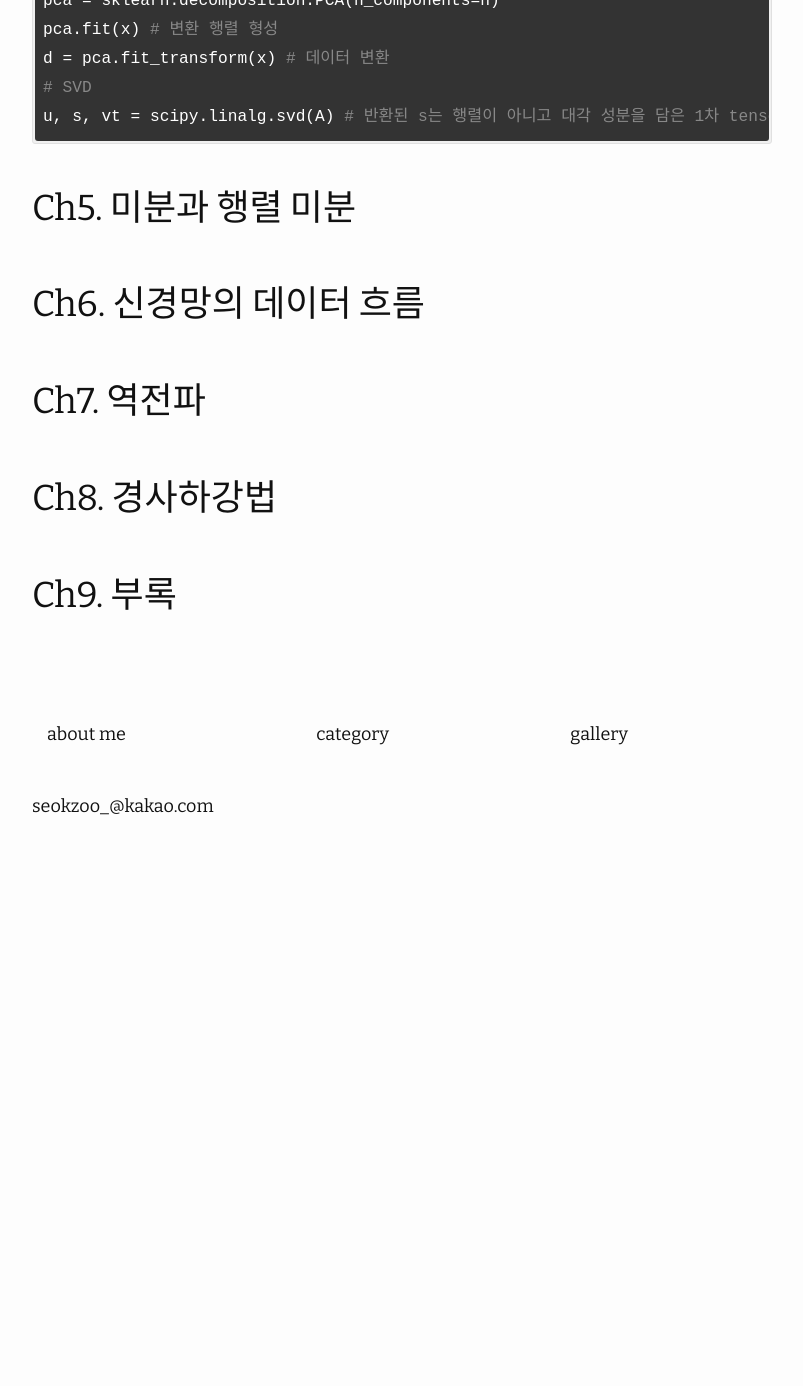
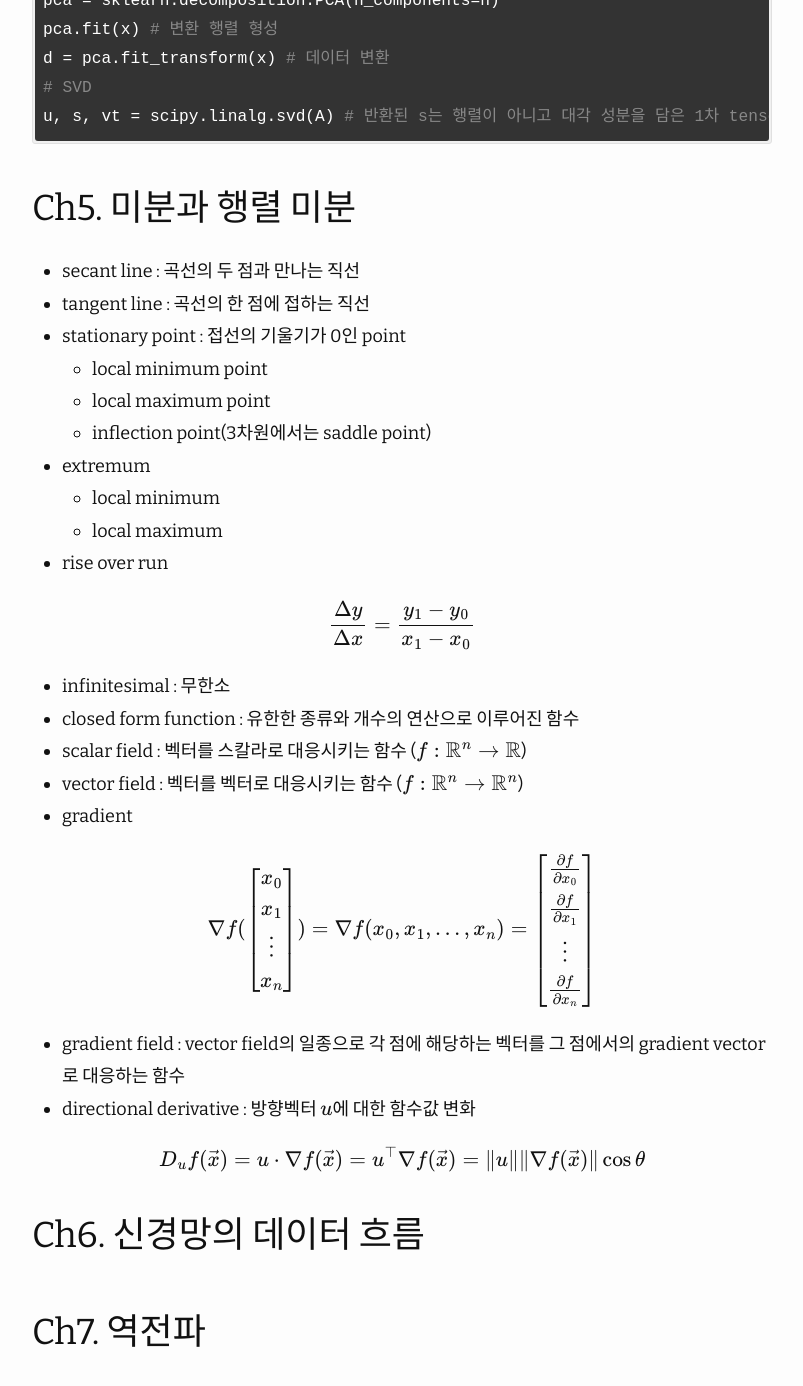
Before and after one commit to seokzoo/seokzoo.github.io, a Jekyll site: the page built from _posts/2024-01-17-독서정리-딥러닝을-위한-수학.md, in a window 1280 px wide and 1400 px high, scrolled down 12289 px. Shown: the top 1386 px of the window, without its empty margins (238-1041 px from the left). Built offline with Jekyll 4.4.1, drawn with Linux system fonts in a browser that asks for light colours; nearby versions of some CDN libraries; formulas are drawn with MathJax 3; before the commit the page ends 13146 px from its top, so only the background shows below that; some of the changed text lies outside the part shown.

Commit message:
update post

````diff
--- a/_posts/2024-01-17-독서정리-딥러닝을-위한-수학.md
+++ b/_posts/2024-01-17-독서정리-딥러닝을-위한-수학.md
@@ -214,7 +214,7 @@ $$ B = \begin{bmatrix}A&B\\B&A\end{bmatrix}=\begin{bmatrix}1&2&1&1\\3&4&1&1\\1&1
 		- hadamard product : $c_{ij}=a_{ij} b_{ij}$
 	- transpose : numpy에서 1차원 tensor인 array는 transpose 안 먹힌다
 	- vector
-		- inner product(dot product) : $a\cdot b=\langle a,b\rangle=a^{\top}b=\vert a\vert\vert b\vert cos\theta$
+		- inner product(dot product) : $a\cdot b=\langle a,b\rangle=a^{\top}b=\vert a\vert\vert b\vert \cos\theta$
 		- outer product : $a\otimes b=ab^{\top}$
 			- cf. cartesian product : $A\times B=\{(a, b)\ \vert\ a\in A, b\in B\}$
 		- cross product : $a\times b=\vert a\vert \vert b\vert sin\theta\ \hat{n}$
@@ -386,6 +386,32 @@ u, s, vt = scipy.linalg.svd(A) # 반환된 s는 행렬이 아니고 대각 성
 ```
 
 ## Ch5. 미분과 행렬 미분
+- secant line : 곡선의 두 점과 만나는 직선
+- tangent line : 곡선의 한 점에 접하는 직선
+- stationary point : 접선의 기울기가 0인 point
+	- local minimum point
+	- local maximum point
+	- inflection point(3차원에서는 saddle point)
+- extremum
+	- local minimum
+	- local maximum
+- rise over run
+
+$$ \frac{\Delta y}{\Delta x}=\frac{y_1-y_0}{x_1-x_0}$$
+
+- infinitesimal : 무한소
+- closed form function : 유한한 종류와 개수의 연산으로 이루어진 함수
+- scalar field : 벡터를 스칼라로 대응시키는 함수 ($f:\mathbb{R}^n\rightarrow\mathbb{R}$)
+- vector field : 벡터를 벡터로 대응시키는 함수 ($f:\mathbb{R}^n\rightarrow\mathbb{R}^n$)
+- gradient
+
+$$ \nabla f(\begin{bmatrix}x_0\\x_1\\\vdots\\x_n\end{bmatrix})=\nabla f(x_0,x_1,\dots,x_n)=\begin{bmatrix}\frac{\partial f}{\partial x_0}\\\frac{\partial f}{\partial x_1}\\\vdots\\\frac{\partial f}{\partial x_n}\end{bmatrix}$$
+
+- gradient field : vector field의 일종으로 각 점에 해당하는 벡터를 그 점에서의 gradient vector로 대응하는 함수
+- directional derivative : 방향벡터 $u$에 대한 함수값 변화
+
+$$ D_u f(\vec{x})=u\cdot \nabla f(\vec{x})=u^{\top}\nabla f(\vec{x})=\Vert u\Vert \Vert\nabla f(\vec{x})\Vert \cos\theta$$
+
 ## Ch6. 신경망의 데이터 흐름
 ## Ch7. 역전파
 ## Ch8. 경사하강법
````
Also changed, not shown: 2 other files.
